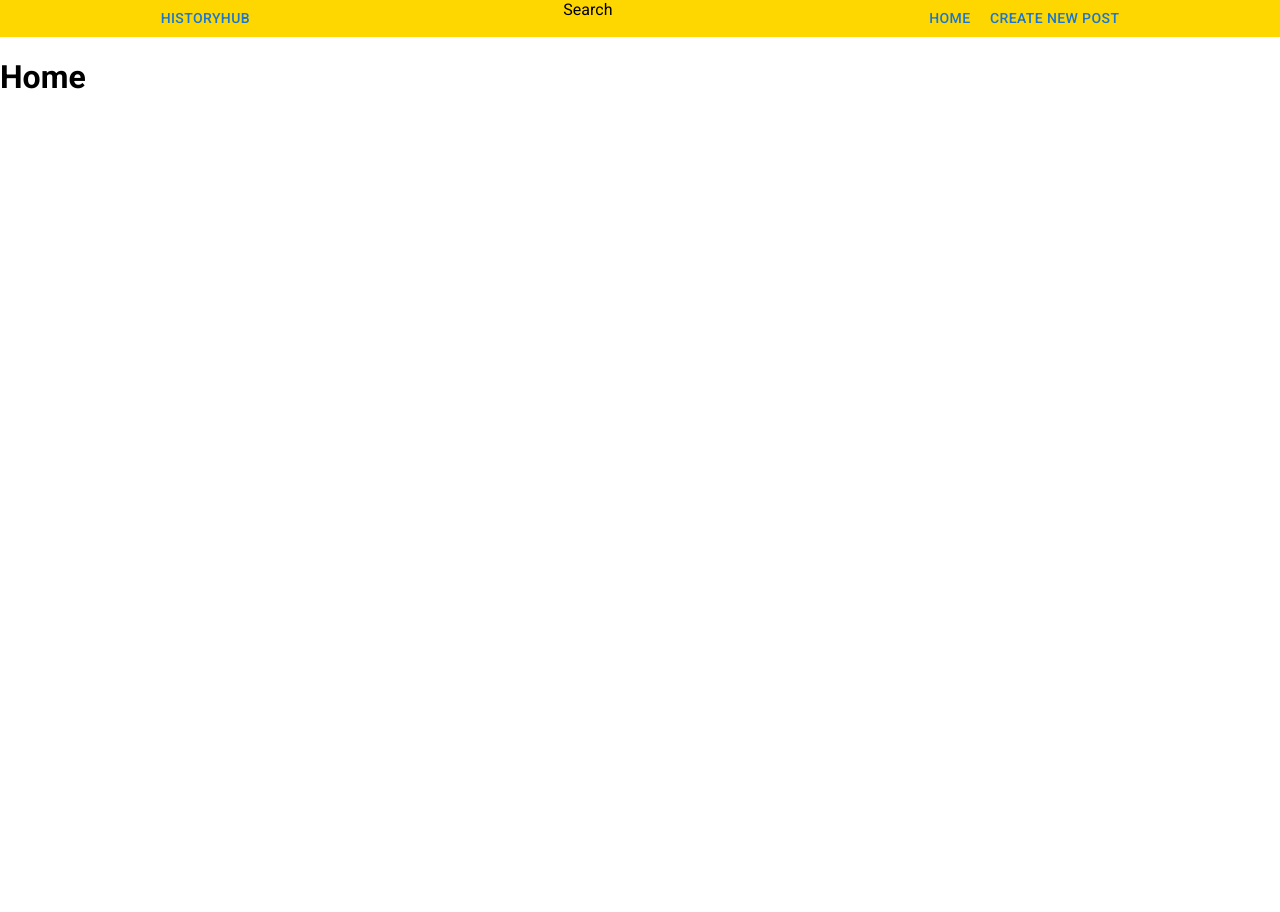
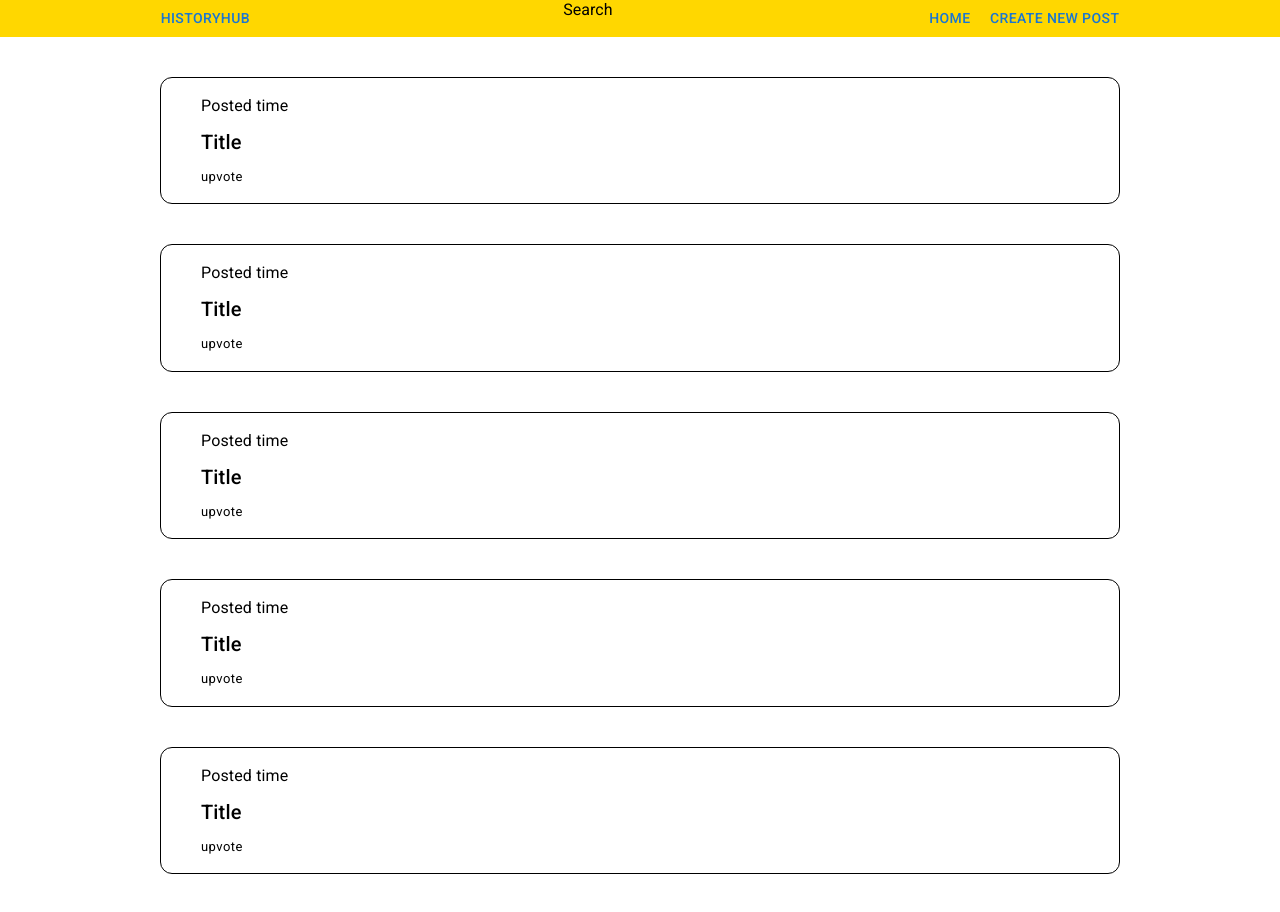
Before and after one commit to R0ronoaZ0r0/HobbyHub, a React (Vite) app: page / in a window 1280 px wide. Before the commit the page ends 800 px from the top, so only its background shows below. Built offline with nearby package versions, Linux system fonts and the light colour scheme.

Commit message:
created post component

```diff
--- a/src/Components/Home.jsx
+++ b/src/Components/Home.jsx
@@ -1,7 +1,13 @@
+import Post from "./Post";
+
 const Home = () => {
     return (
-        <div>
-            <h1>Home</h1>
+        <div className="post-container">
+            <Post/>
+            <Post/>
+            <Post/>
+            <Post/>
+            <Post/>
         </div>
     )
 }
--- /dev/null
+++ b/src/Components/Post.jsx
@@ -0,0 +1,22 @@
+import { Box, Typography } from "@mui/material";
+
+const Post = () => {
+    return(
+        <Box
+            border={1}
+            borderRadius={3}
+            px={5}
+            py={2}
+            mx={20}
+            my={5}
+            display={"grid"}
+            gap={1}
+        >
+            <Typography variant="body1">Posted time</Typography>
+            <Typography variant="h6">Title</Typography>
+            <Typography variant="caption" fontSize={13} >upvote</Typography>
+        </Box>
+    );
+}
+
+export default Post;
```
Also changed, not shown: src/App.css (line endings or trailing spaces).
